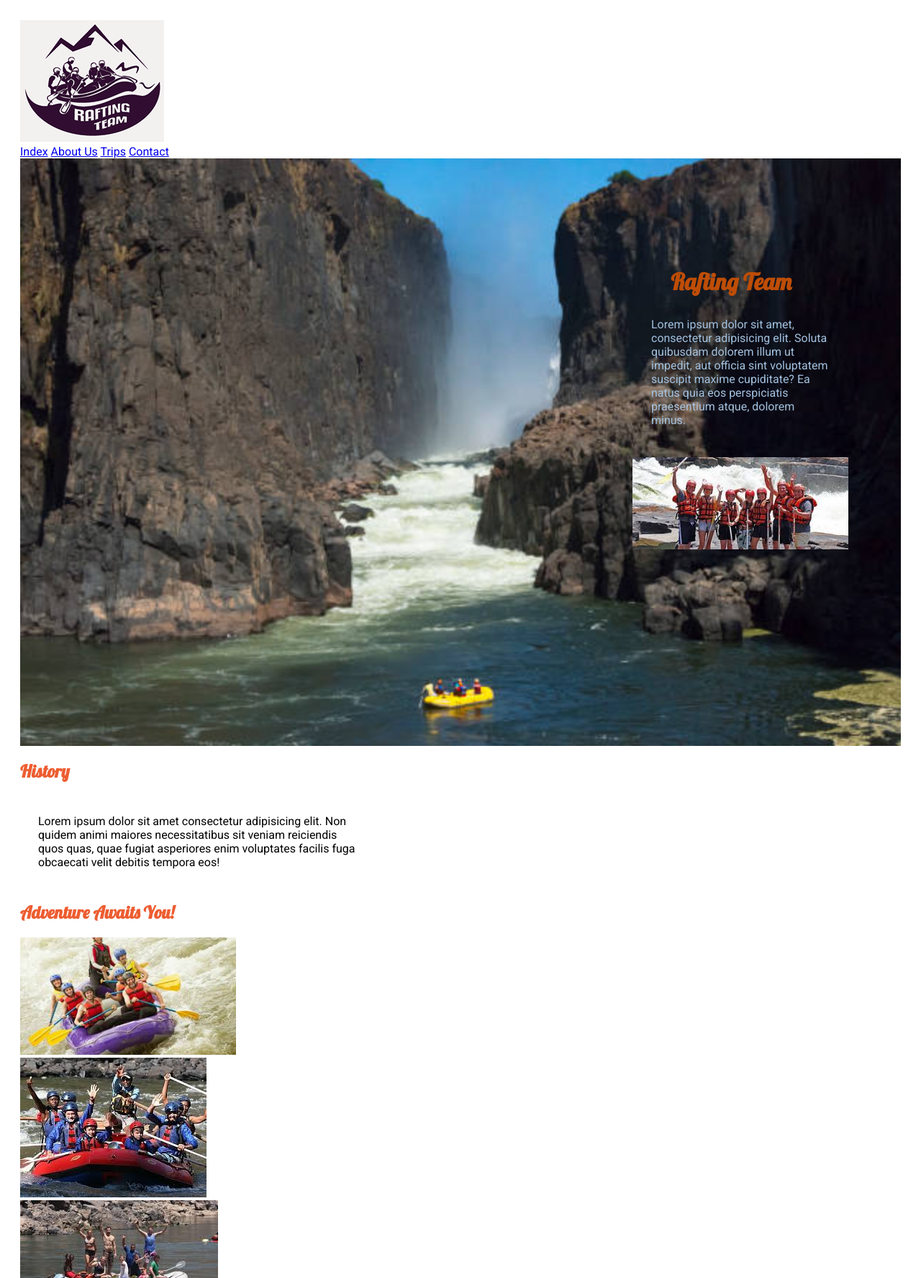
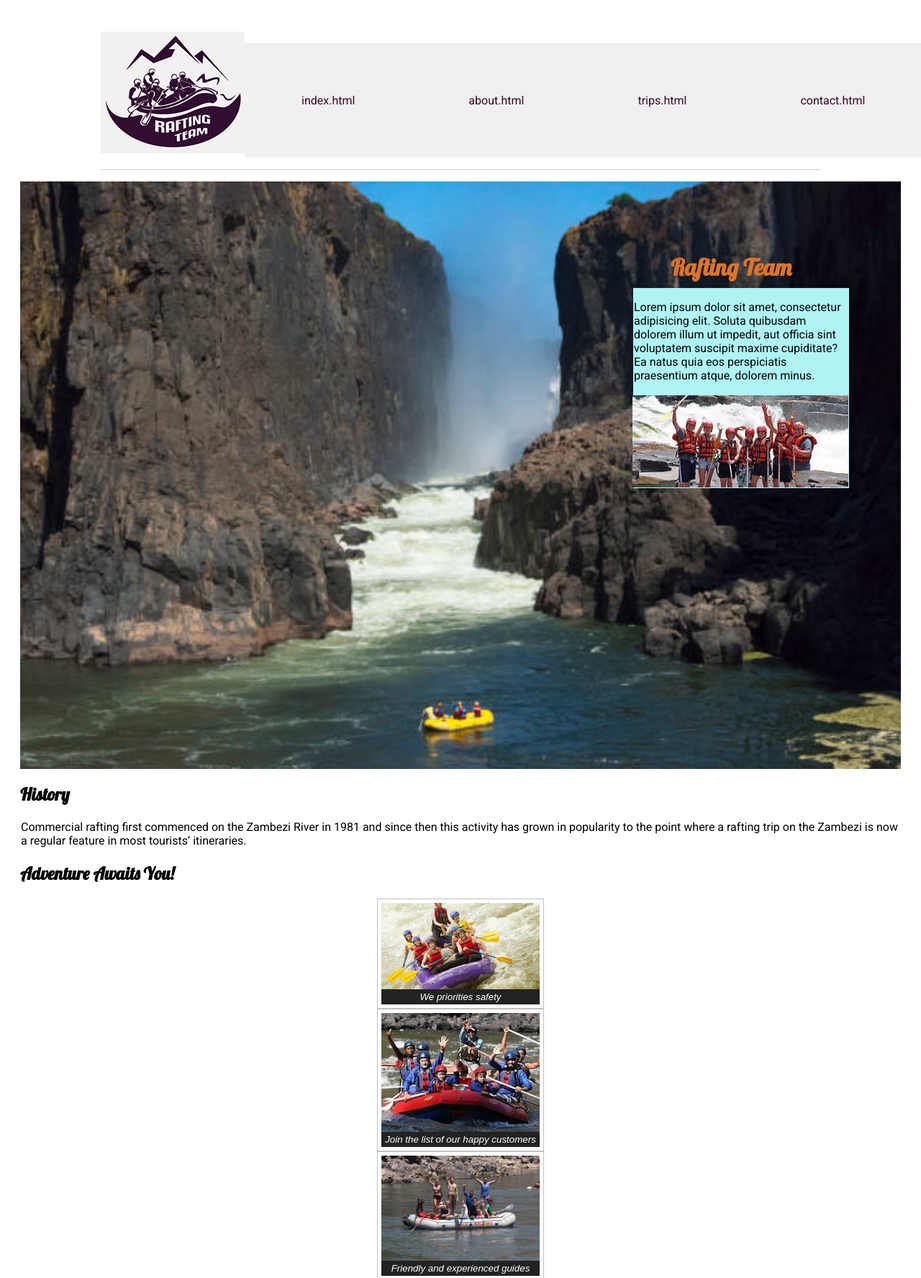
Before and after one commit to tafadzwabchingore/wdd130, a plain HTML site: page wwr/about.html in a window 1280 px wide. Shown: the top 1775 px of the page at 72% size. Drawn offline with Linux system fonts and the light colour scheme.

Commit message:
commit to github

```diff
--- a/wwr/about.html
+++ b/wwr/about.html
@@ -9,13 +9,15 @@
     <link rel="stylesheet" href="styles/rafting.css">
 </head>
 <body>
-    <header>
+    <header class="grid">
         <img src="images/rafting-team-logo.png" alt="Rafting Team Logo">
         <nav>
-            <a href="#">Index</a>
-            <a href="#">About Us</a>
-            <a href="#">Trips</a>
-            <a href="#">Contact</a>
+            <ul class="navigation">
+                <a href="#">index.html</a>
+                <a href="#">about.html</a>
+                <a href="#">trips.html</a>
+                <a href="#">contact.html</a>
+            </ul>
         </nav>
     </header>
     <main>
@@ -23,21 +25,36 @@
             <img src="images/background.jpg" alt="Background Image">
             <h1>Rafting Team</h1>
             <article>
-                <p>Lorem ipsum dolor sit amet, consectetur adipisicing elit. Soluta quibusdam dolorem illum ut impedit, aut officia sint voluptatem suscipit maxime cupiditate? Ea natus quia eos perspiciatis praesentium atque, dolorem minus.</p>
+                <p>Lorem ipsum dolor sit amet, consectetur adipisicing elit. Soluta quibusdam dolorem illum ut impedit, aut officia sint voluptatem suscipit
+                    maxime cupiditate? Ea natus quia eos perspiciatis praesentium atque, dolorem minus.</p>
                 <img src="images/happy-clients.jpg" alt="Our Clients" width="100">
             </article>
         </div>
         <section>
             <h2>History</h2>
-            <p>Lorem ipsum dolor sit amet consectetur adipisicing elit. Non quidem animi maiores necessitatibus sit veniam reiciendis quos quas, quae fugiat asperiores enim voluptates facilis fuga obcaecati velit debitis tempora eos!</p>
-        </section>
-        <section>
+            <p>Commercial rafting first commenced on the Zambezi River in 1981 and since then this activity has grown in popularity to the point
+                where a rafting trip on the Zambezi is now a regular feature in most tourists’ itineraries.</p>
             <h2>Adventure Awaits You!</h2>
-            <img src="images/wwr-image1.jpg" alt="Activity">
-            <img src="images/wwr-image2.jpg" alt="Activity">
-            <img src="images/wwr-image3.jpg" alt="Activity">
-            <img src="images/wwr-image4.jpg" alt="Activity">
-            <img src="images/wwr-image5.jpg" alt="Activity">
+            <figure>
+                <img src="images/wwr-image1.jpg" alt="Activity">
+                <figcaption>We priorities safety</figcaption>
+            </figure>
+            <figure>
+                <img src="images/wwr-image2.jpg" alt="Activity">
+                <figcaption>Join the list of our happy customers</figcaption>
+            </figure>
+            <figure>
+                <img src="images/wwr-image3.jpg" alt="Activity">
+                <figcaption>Friendly and experienced guides</figcaption>
+            </figure>
+            <figure>
+                <img src="images/wwr-image4.jpg" alt="Activity">
+                <figcaption>Come for an adrenaline rush</figcaption>
+            </figure>
+            <figure>
+                <img src="images/wwr-image5.jpg" alt="Activity">
+                <figcaption>Level 5 rapids</figcaption>
+            </figure>
         </section>
     </main>
     <footer>
--- a/wwr/styles/rafting.css
+++ b/wwr/styles/rafting.css
@@ -1,10 +1,10 @@
 @import url('https://fonts.googleapis.com/css2?family=Lobster&family=Roboto&display=swap');
 
 :root {
-    --primary-color: #be4d06;
+    --primary-color: #dc732d;
     --secondary-color: #F5F5F5;
     --accent1-color: #A3C2E0;
-    --accent2-color: #ED5D31;
+    --accent2-color: black;
 
     --heading-font: Lobster, serif;
     --paragraph-font: Roboto, serif;
@@ -20,7 +20,7 @@ h1 {
     color: var(--primary-color);
     position: absolute;
     right: 180px;
-    top: 350px;
+    top: 330px;
 }
 
 h2 {
@@ -35,7 +35,7 @@ body {
 }
 
 p {
-    padding: 25px;
+    padding: 1px;
 }
 
 .hero img {
@@ -49,8 +49,9 @@ article {
     top: 400px;
     right: 100px;
     width: 300px;
-    color: #A3C2E0;
+    color: black;
     text-align: left;
+    background-color: #aff3f5;
 }
 
 article img {
@@ -60,11 +61,60 @@ article img {
     padding: 1px;
 }
 
-section img{
-    max-width: 300px;
+figure {
+    max-width: 200px;
+    text-decoration: solid;
+
+}
+
+.grid {
+    display: grid;
+    align-items: flex-start;
+}
+
+nav {
     text-align: right;
 }
 
-section {
-    max-width: 500px;
+.navigation {
+        display: flex;
+        list-style: none;
 }
+
+.navigation a {
+	display: block;
+	color: #390526;
+	padding: 70px 79px;
+	text-decoration: none;
+    background-color: rgb(241, 240, 240);
+}
+
+header {
+	margin: 1rem auto;
+	display: grid;
+	grid-template-columns: 160px 1fr 2fr;
+	align-items: center;
+	border-bottom: 1px solid #ccc;
+	max-width: 1000px;
+}
+
+figure {
+    border: thin #c0c0c0 solid;
+    display: flex;
+    flex-flow: column;
+    padding: 5px;
+    max-width: 220px;
+    margin: auto;
+}
+
+figcaption {
+    background-color: #222;
+    color: #fff;
+    font: italic smaller sans-serif;
+    padding: 3px;
+    text-align: center;
+}
+
+footer {
+    float: right;
+}
```
Also changed, not shown: wwr/site-plan-rafting.html (+9 -2 lines).
